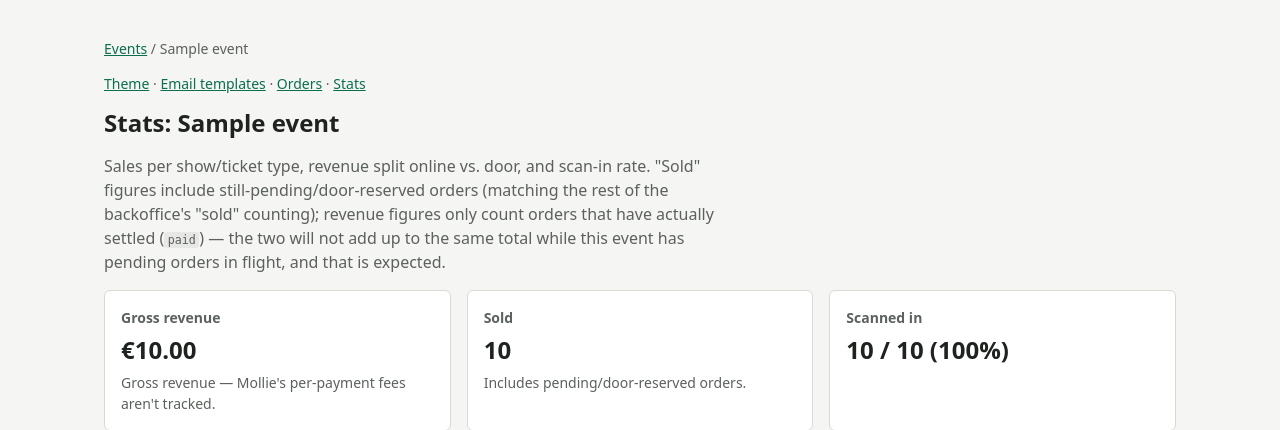
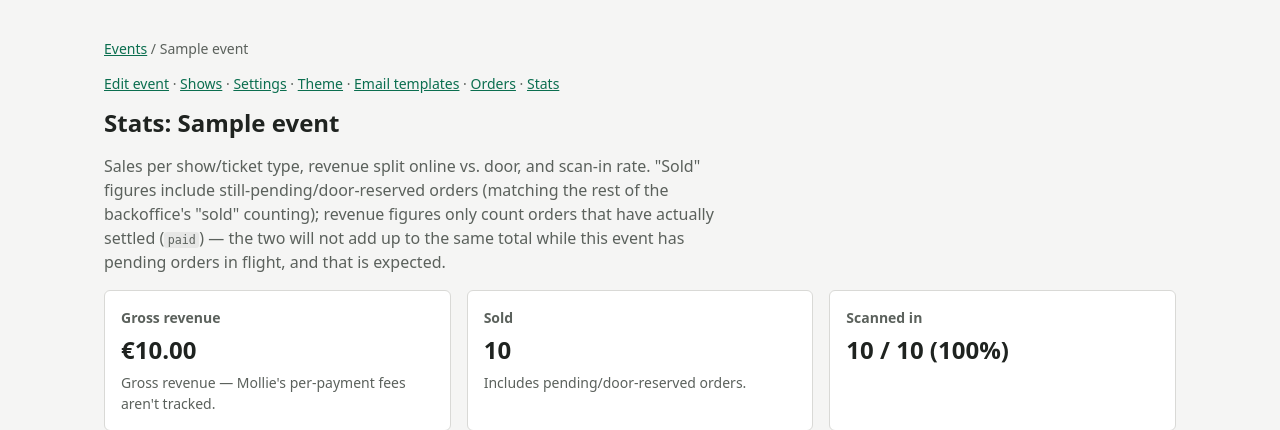
Before and after one commit to basmulder03/ticketing-system, a Python web app: template app/templates/backoffice/event_stats.html in a window 1280 px wide. Shown: the part 76-506 px from the top of the page. Run offline with Jinja, Linux system fonts and the light colour scheme; the template is opened without the code that fills it: most values are stand-ins (such as "Sample title", 1, 10 or a date in 2020).

Commit message:
chore: consistent per-event nav across all Event-scoped backoffice pages
Adds "Edit event"/"Shows"/"Settings" links to the existing per-event
breadcrumb nav (Theme/Email templates/Orders/Stats) on every page that
already had one, now that those three pages exist. Same link set,
same order, everywhere -- so navigating between an event's Theme,
Shows, Settings, Orders, and Stats never requires going back through
the Events list.

Co-Authored-By: Claude Sonnet 5 <noreply@anthropic.com>
Claude-Session: https://claude.ai/code/session_013aggXU5kkXquR6MAvs9rvE

```diff
--- a/app/templates/backoffice/email_template_editor.html
+++ b/app/templates/backoffice/email_template_editor.html
@@ -3,6 +3,9 @@
 {% block content %}
 <p class="bo-breadcrumb"><a href="/events">Events</a> / {{ event.name }}</p>
 <p class="bo-hint bo-hint--small">
+  <a href="/events/{{ event.id }}/edit">Edit event</a> ·
+  <a href="/events/{{ event.id }}/shows">Shows</a> ·
+  <a href="/events/{{ event.id }}/config">Settings</a> ·
   <a href="/events/{{ event.id }}/theme">Theme</a> ·
   <a href="/events/{{ event.id }}/email-templates" aria-current="page">Email templates</a> ·
   <a href="/events/{{ event.id }}/orders">Orders</a> ·
--- a/app/templates/backoffice/event_stats.html
+++ b/app/templates/backoffice/event_stats.html
@@ -3,6 +3,9 @@
 {% block content %}
 <p class="bo-breadcrumb"><a href="/events">Events</a> / {{ event.name }}</p>
 <p class="bo-hint bo-hint--small">
+  <a href="/events/{{ event.id }}/edit">Edit event</a> ·
+  <a href="/events/{{ event.id }}/shows">Shows</a> ·
+  <a href="/events/{{ event.id }}/config">Settings</a> ·
   <a href="/events/{{ event.id }}/theme">Theme</a> ·
   <a href="/events/{{ event.id }}/email-templates">Email templates</a> ·
   <a href="/events/{{ event.id }}/orders">Orders</a> ·
--- a/app/templates/backoffice/orders_list.html
+++ b/app/templates/backoffice/orders_list.html
@@ -3,6 +3,9 @@
 {% block content %}
 <p class="bo-breadcrumb"><a href="/events">Events</a> / {{ event.name }}</p>
 <p class="bo-hint bo-hint--small">
+  <a href="/events/{{ event.id }}/edit">Edit event</a> ·
+  <a href="/events/{{ event.id }}/shows">Shows</a> ·
+  <a href="/events/{{ event.id }}/config">Settings</a> ·
   <a href="/events/{{ event.id }}/theme">Theme</a> ·
   <a href="/events/{{ event.id }}/email-templates">Email templates</a> ·
   <a href="/events/{{ event.id }}/orders" aria-current="page">Orders</a> ·
--- a/app/templates/backoffice/theme_editor.html
+++ b/app/templates/backoffice/theme_editor.html
@@ -3,6 +3,9 @@
 {% block content %}
 <p class="bo-breadcrumb"><a href="/events">Events</a> / {{ event.name }}</p>
 <p class="bo-hint bo-hint--small">
+  <a href="/events/{{ event.id }}/edit">Edit event</a> ·
+  <a href="/events/{{ event.id }}/shows">Shows</a> ·
+  <a href="/events/{{ event.id }}/config">Settings</a> ·
   <a href="/events/{{ event.id }}/theme" aria-current="page">Theme</a> ·
   <a href="/events/{{ event.id }}/email-templates">Email templates</a> ·
   <a href="/events/{{ event.id }}/orders">Orders</a> ·
```
